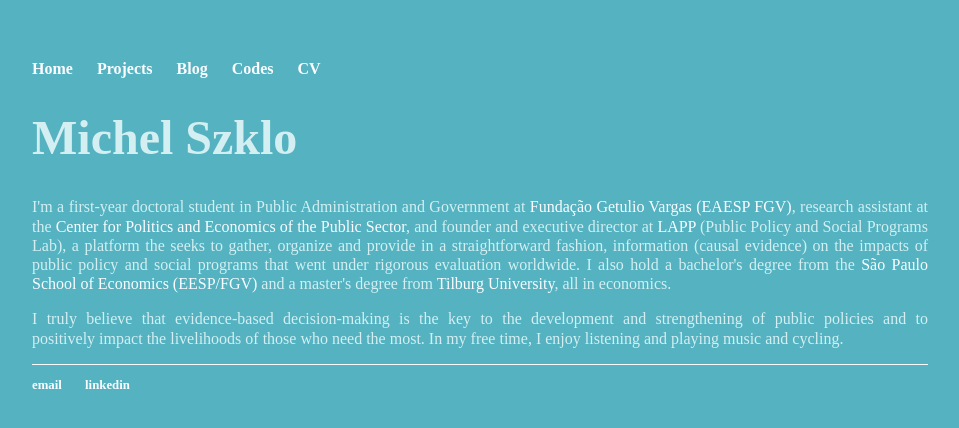
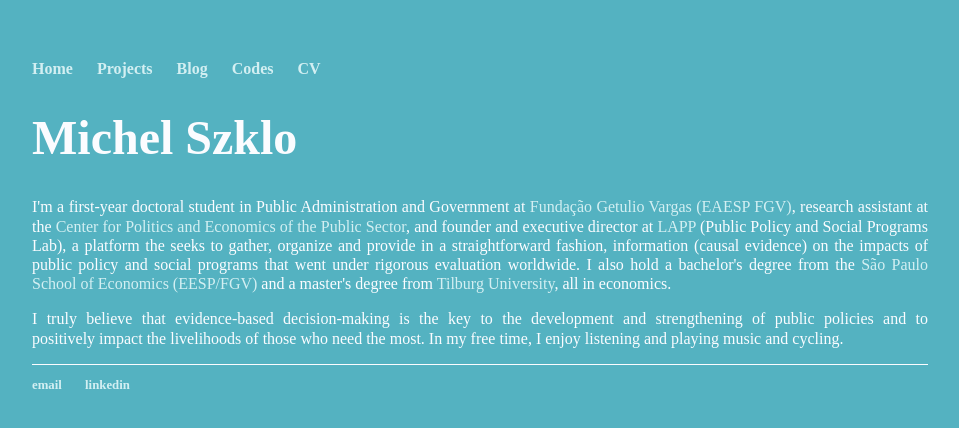
Before and after one commit to michelszklo/michelszklo.github.io, a Jekyll site: the page built from index.html, in a window 1280 px wide. Shown: the top 428 px of the page, without its empty margins (160-1119 px from the left). Built offline with Jekyll 4.4.1, drawn with Linux system fonts in a browser that asks for light colours.

Commit message:
color adjust

```diff
--- a/css/main.css
+++ b/css/main.css
@@ -8,7 +8,7 @@ nav ul, footer ul {
     padding: 0px;
     list-style: none;
     font-weight: bold;
-    color: #d3eff2
+    color: #fbfcff
 }
 nav ul li, footer ul li {
     display: inline;
@@ -16,7 +16,7 @@ nav ul li, footer ul li {
 }
 a {
     text-decoration: none;
-    color: #fbfcff;
+    color: #d3eff2;
 }
 a:hover {
     text-decoration: underline;
@@ -24,13 +24,13 @@ a:hover {
 h1 {
     font-size: 3em;
     font-family: 'Montserrat', 'Sans-Serif';
-    color: #d3eff2
+    color: #fbfcff
 }
 p {
     font-size: 1em;
     font-family: 'Montserrat', 'Sans-Serif';
     line-height: 1.2em;
-    color: #d3eff2;
+    color: #fbfcff;
 }
 footer {
     border-top: 1px solid #fbfcff;
```
